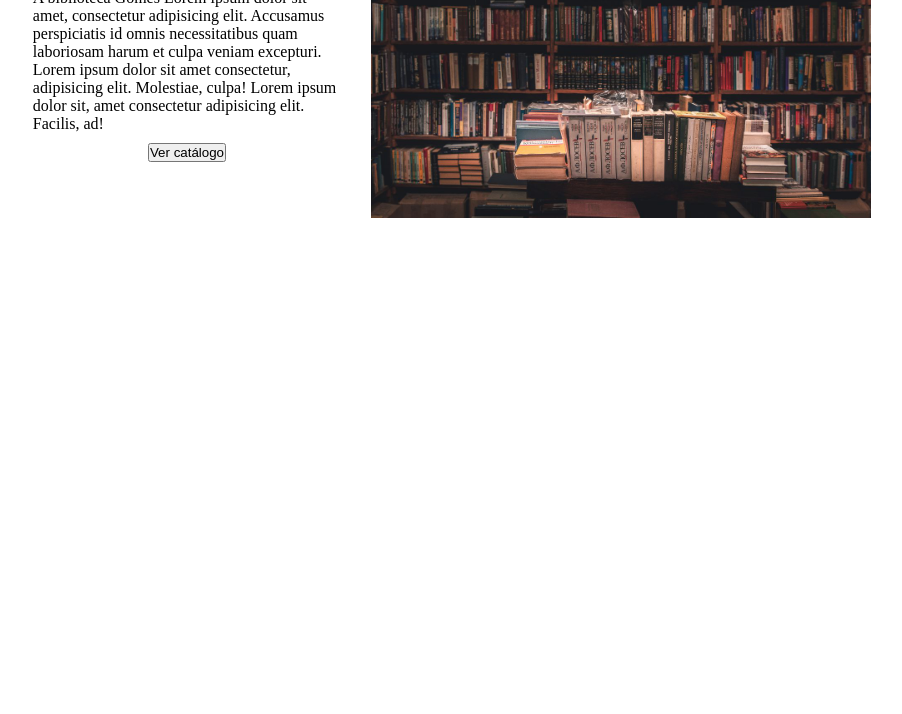
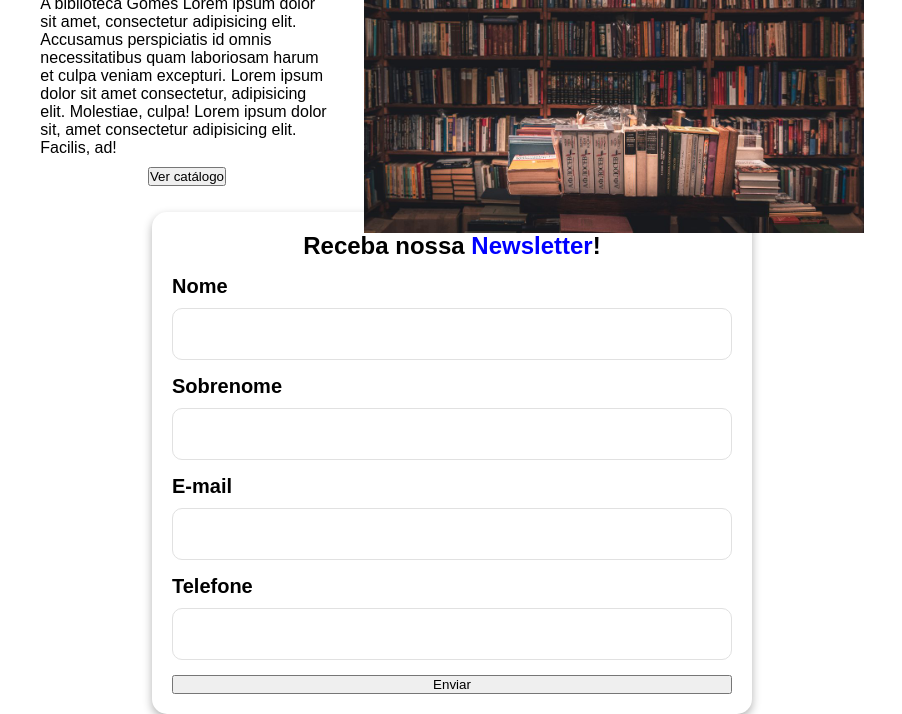
Before and after one commit to MartinianoGomes/library-api, a plain HTML site: page frontend/src/index.html in a window 1280 px wide. Shown: the part 168-882 px from the top of the page, without its empty margins (188-1090 px from the left). Before the commit the page ends 800 px from the top, so only its background shows below. Drawn offline with Linux system fonts and the light colour scheme.

Commit message:
style: Adicionando estilizações ao projeto.

```diff
--- a/frontend/src/index.html
+++ b/frontend/src/index.html
@@ -43,6 +43,38 @@
         </div>
     </main>
 
+    <section class="formulario">
+        <div class="formulario-1">
+            <h1>Receba nossa <span>Newsletter</span>!</h1>
+
+            <div class="formulario-2">
+                <form action="">
+                    <fieldset>
+                        <label for="">Nome</label>
+                        <input type="text">
+                    </fieldset>
+
+                    <fieldset>
+                        <label for="">Sobrenome</label>
+                        <input type="text">
+                    </fieldset>
+
+                    <fieldset>
+                        <label for="">E-mail</label>
+                        <input type="email">
+                    </fieldset>
+
+                    <fieldset>
+                        <label for="">Telefone</label>
+                        <input type="tel">
+                    </fieldset>
+
+                    <button>Enviar</button>
+                </form>
+            </div>
+        </div>
+    </section>
+
     <footer></footer>
 
     <script src='script.js'></script>
--- a/frontend/src/style.css
+++ b/frontend/src/style.css
@@ -2,6 +2,10 @@
 * {
     margin: 0px;
     padding: 0px;
+
+    font-family: Arial, sans-serif;
+
+    box-sizing: border-box;
 }
 
 
@@ -11,7 +15,7 @@
 body {
     display: grid;
     grid-template-columns: 1fr 2fr 2fr 1fr;
-    gap: 15px;
+    gap: 30px;
 }
 
 
@@ -65,8 +69,83 @@ main {
 
     display: flex;
     align-items: center;
+    justify-content: right;
 }
 
 .parte2-image {
     width: 500px;
 }
+
+
+
+
+
+/* Estilizando o fomrulário da newsletter */
+.formulario {
+    grid-row: 3/4;
+    grid-column: 2/4;
+
+    display: flex;
+    justify-content: center;
+    align-items: center;
+
+    height: 50vh;
+}
+
+.formulario-1 {
+    display: flex;
+    flex-direction: column;
+    align-items: center;
+
+    width: 100%;
+    max-width: 600px;
+
+    border-radius: 15px;
+    box-shadow: 0px 4px 10px rgba(0, 0, 0, 0.3);
+
+    padding: 20px;
+
+    gap: 15px;
+}
+
+.formulario-1 h1 span {
+    color: rgb(0, 0, 255);
+}
+
+.formulario-2 {
+    width: 100%;
+}
+
+form {
+    display: flex;
+    flex-direction: column;
+    gap: 15px;
+}
+
+form fieldset {
+    border: none;
+    text-align: left;
+}
+
+form label {
+    display: block;
+
+    font-size: 20px;
+    font-weight: bold;
+
+    margin-bottom: 10px;
+}
+
+form input {
+    width: 100%;
+    padding: 16px 18px;
+    border: 1px solid #e1e1e1;
+    border-radius: 10px;
+    font-size: 16px;
+    transition: border 1s;
+}
+
+input:focus {
+    border-color: #020202;
+    outline: none;
+}
```
